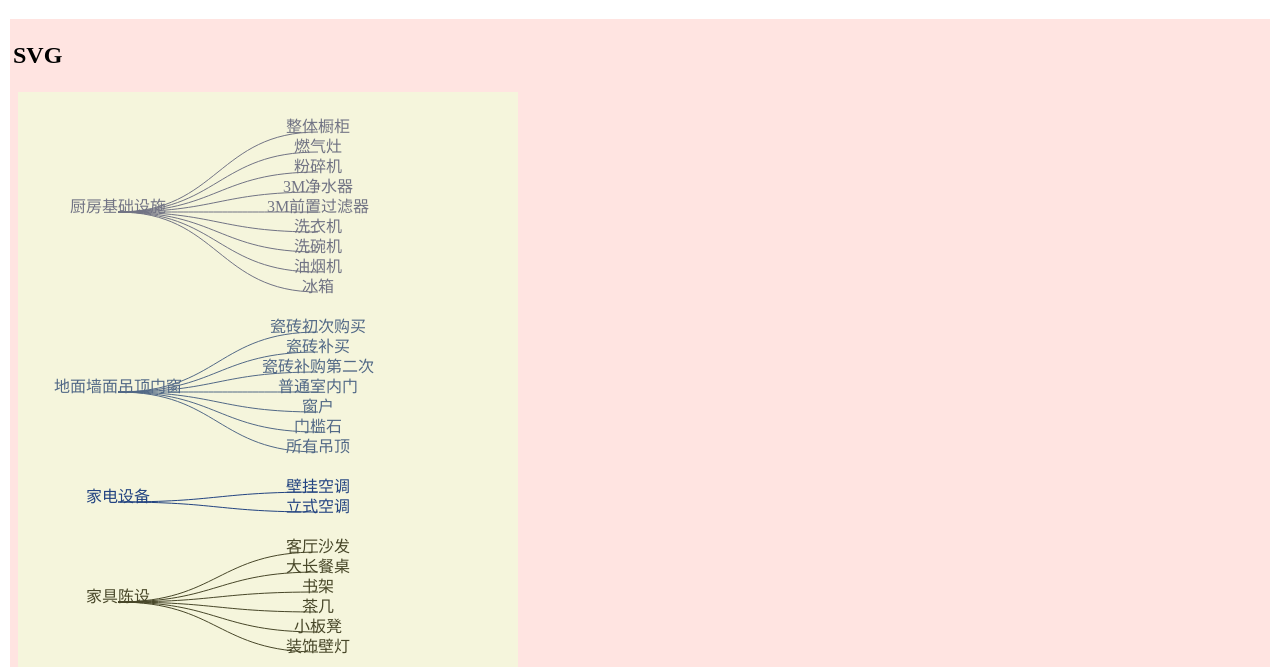
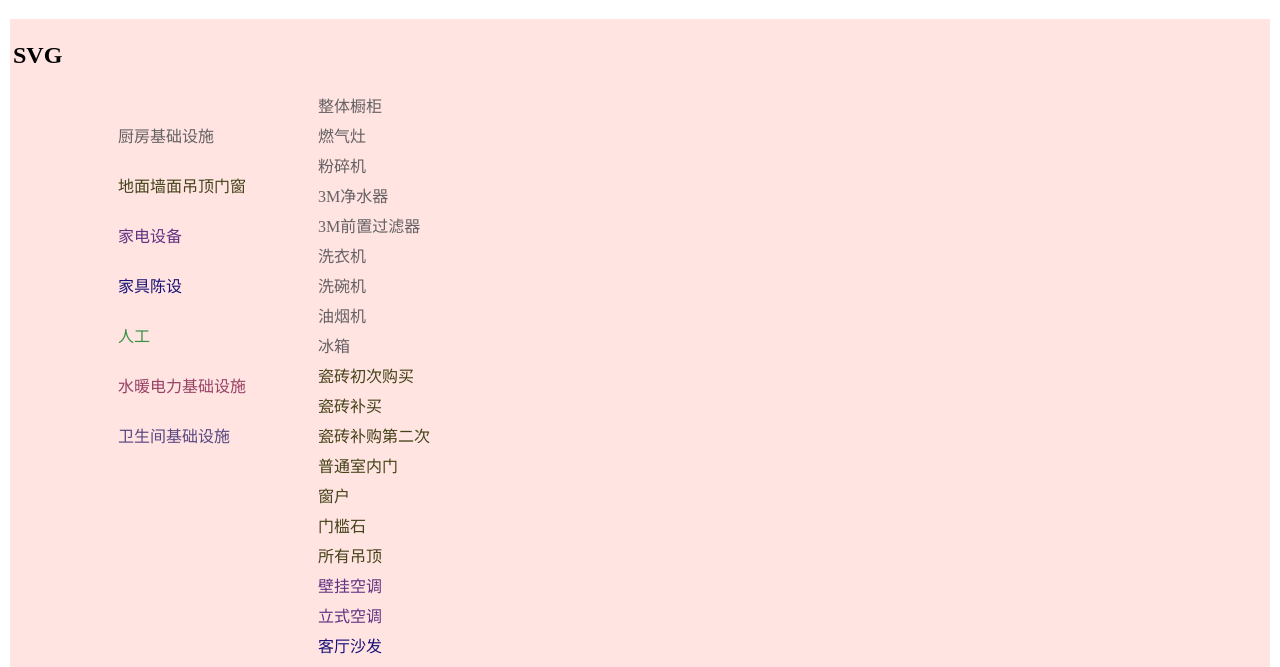
Before and after one commit to listenzcc/new_balance, a plain HTML site: page src/index.html in a window 1280 px wide. Shown: the part 61-728 px from the top of the page. Drawn offline with nearby package versions, Linux system fonts and the light colour scheme.

Commit message:
Daily update

```diff
--- a/src/index.html
+++ b/src/index.html
@@ -18,7 +18,7 @@
 
     <div>
       <h2>Contents</h2>
-      <div id="contents_container"></div>
+      <div id="tables_container"></div>
     </div>
 
     <script src="onstart.js"></script>
--- a/src/onstart.js
+++ b/src/onstart.js
@@ -27,140 +27,209 @@ function thead_onclick(thead) {
   }
 }
 
-// Parse data into D3 useable structure
-function parse_data(data) {
+// Parse data into D3 useable structure,
+// and expose them
+function expose_parsed_data(data) {
   // Parse data into D3 useable list
   // Load data
   var _subject = data.科目;
   var _name = data.名称;
   var _price = data.总价;
 
-  // Init subject_list, object_list
-  var subject_idx = [];
-  var subject_list = [];
-  var object_list = [];
+  // Assume [subject_index], [subject_list] and [object_list] exist
+  // Init them as empty list
+  // Index table of subjects
+  subject_index = [];
+  // List of subjects
+  subject_list = [];
+  // List of objects
+  object_list = [];
+
+  // Fill the lists
   for (var key in _subject) {
     // Load subject, name and price,
     // pair name and price into object
     sub = _subject[key];
     nam = _name[key];
     pri = _price[key];
-    object = { name: nam, price: pri };
 
-    // If subject is not in subject_idx,
-    // 1. push it into subject_idx
-    // 2. push subject into subject_list synchronous
-    // 3. prepare empty list in object_list at the same idx
-    if (subject_idx.indexOf(sub) == -1) {
-      subject_idx.push(sub);
-      subject_list.push({ subject: sub, price: 0 });
-      object_list.push([]);
+    // Checkout idx of the subject
+    idx = subject_index.indexOf(sub);
+    if (idx == -1) {
+      // If subject is not found,
+      // create new entry in subject_index,
+      // update subject_list synchronously
+      subject_index.push(sub);
+      subject_list.push({
+        name: sub,
+        price: 0,
+        color: random_color(1, 10),
+        object_idxs: [],
+      });
+      idx = subject_index.indexOf(sub);
     }
 
-    // Push the object
-    // Update the price
-    idx = subject_idx.indexOf(sub);
-    object_list[idx].push(object);
-    subject_list[idx].price += object.price;
+    // Add new object
+    object_list.push({ name: nam, price: pri, subject_idx: idx });
+
+    // Update the subject
+    subject_list[idx].price += pri;
+    subject_list[idx].object_idxs.push(object_list.length - 1);
   }
 
-  return [subject_idx, subject_list, object_list];
+  console.log("Initialized lists: ");
+  console.log("subject_index", subject_index);
+  console.log("subject_list", subject_list);
+  console.log("object_list", object_list);
 }
 
 // Create SVG
-function create_svg(subject_idx, subject_list, object_list) {
+function create_svg() {
   // Creat svg and put subjects and objects on it,
   // in two columns:
   //  Column 1: Subjects
   //  Column 2: Objects in each subject
-  var scale = 1.0;
-  var height = 500;
+  // The height of the svg is data-driven.
+
+  // Settings
+  // !!! These part can be moved into *args of the function
   var width = 500;
+  var x_subject = 100;
+  var x_object = 300;
   var background_color = "beige";
 
-  // Add svg and set its style
-  let svg = d3.select("#svg_container").append("svg");
+  // Add new svg in #svg_container
+  let svg = d3
+    .select("#svg_container")
+    .append("svg")
+    .attr("width", width + "px");
 
-  var subject_offset_x = 100;
-  var object_offset_x = 300;
-  var object_y = 20;
-  var object_dy = 20;
+  // Add #svg_g1 in svg,
+  // it contains subjects
+  var y = 50;
+  var dy = 50;
+  svg
+    .append("g")
+    .attr("id", "svg_g1")
+    .selectAll("text")
+    .data(subject_list)
+    .enter()
+    .append("text")
+    .text((d) => d.name)
+    .attr("fill", (d) => d.color)
+    .attr("x", x_subject + "px")
+    .attr("y", () => {
+      y_str = y + "px";
+      y += dy;
+      return y_str;
+    });
+
+  // Add #svg_g2 in svg,
+  // it contains objects
+  y = 20;
+  dy = 30;
+  svg
+    .append("g")
+    .attr("id", "svg_g2")
+    .selectAll("text")
+    .data(object_list)
+    .enter()
+    .append("text")
+    .text((d) => {
+      console.log(d);
+      return d.name;
+    })
+    .attr("fill", (d) => subject_list[d.subject_idx].color)
+    .attr("x", x_object + "px")
+    .attr("y", () => {
+      y_str = y + "px";
+      y += dy;
+      return y_str;
+    });
+
+  // Set height of the svg
+  svg.attr("height", y + "px");
+}
+// var subject_offset_x = 100;
+// var object_offset_x = 300;
+// var object_y = 20;
+// var object_dy = 20;
 
 // Place texts
-  for (var idx in subject_idx) {
-    var color = random_color(1, 10);
+// for (var idx in subject_index) {
+//   var color = random_color(1, 10);
 
-    var y0 = object_y;
-    for (var i = 0; i < object_list[idx].length; i++) {
-      object_y += object_dy;
-      object_list[idx][i].dom = svg
-        .append("text")
-        .text(object_list[idx][i].name)
-        .attr("x", object_offset_x)
-        .attr("y", object_y)
-        .attr("fill", color)
-        .style("text-anchor", "middle");
-    }
+//   var y0 = object_y;
+//   for (var i = 0; i < object_list[idx].length; i++) {
+//     object_y += object_dy;
+//     object_list[idx][i].dom = svg
+//       .append("text")
+//       .text(object_list[idx][i].name)
+//       .attr("x", object_offset_x)
+//       .attr("y", object_y)
+//       .attr("fill", color)
+//       .style("text-anchor", "middle");
+//   }
 
-    object_y += object_dy;
+//   object_y += object_dy;
 
-    subject_list[idx].color = color;
-    subject_list[idx].dom = svg
-      .append("text")
-      .text(subject_list[idx].subject)
-      .attr("x", subject_offset_x)
-      .attr("y", (y0 + object_y) / 2)
-      .attr("fill", color)
-      .style("text-anchor", "middle");
-  }
+//   subject_list[idx].color = color;
+//   subject_list[idx].dom = svg
+//     .append("text")
+//     .text(subject_list[idx].subject)
+//     .attr("x", subject_offset_x)
+//     .attr("y", (y0 + object_y) / 2)
+//     .attr("fill", color)
+//     .style("text-anchor", "middle");
+// }
 
-  // Draw connections
-  for (var j in subject_idx) {
-    for (var k in object_list[j]) {
-      x0 = subject_list[j].dom._groups[0][0].x.baseVal[0].value;
-      y0 = subject_list[j].dom._groups[0][0].y.baseVal[0].value;
-      color = subject_list[j].color;
-      x1 = object_list[j][k].dom._groups[0][0].x.baseVal[0].value;
-      y1 = object_list[j][k].dom._groups[0][0].y.baseVal[0].value;
-      svg
-        .append("path")
-        .attr(
-          "d",
-          "M " +
-            x0 +
-            " " +
-            y0 +
-            " C" +
-            200 +
-            " " +
-            y0 +
-            " " +
-            200 +
-            " " +
-            y1 +
-            " " +
-            x1 +
-            " " +
-            y1
-        )
-        .attr("stroke", color)
-        .attr("fill", "transparent");
-    }
-  }
+// // Draw connections
+// for (var j in subject_index) {
+//   for (var k in object_list[j]) {
+//     x0 = subject_list[j].dom._groups[0][0].x.baseVal[0].value;
+//     y0 = subject_list[j].dom._groups[0][0].y.baseVal[0].value;
+//     color = subject_list[j].color;
+//     x1 = object_list[j][k].dom._groups[0][0].x.baseVal[0].value;
+//     y1 = object_list[j][k].dom._groups[0][0].y.baseVal[0].value;
+//     svg
+//       .append("path")
+//       .attr(
+//         "d",
+//         "M " +
+//           x0 +
+//           " " +
+//           y0 +
+//           " C" +
+//           200 +
+//           " " +
+//           y0 +
+//           " " +
+//           200 +
+//           " " +
+//           y1 +
+//           " " +
+//           x1 +
+//           " " +
+//           y1
+//       )
+//       .attr("stroke", color)
+//       .attr("fill", "transparent");
+//   }
+// }
 
-  svg.attr(
-    "style",
-    "width: " +
-      width +
-      "px;" +
-      "height: " +
-      object_y +
-      "px;" +
-      "background-color: " +
-      background_color
-  );
+// svg.attr(
+//   "style",
+//   "width: " +
+//     width +
+//     "px;" +
+//     "height: " +
+//     object_y +
+//     "px;" +
+//     "background-color: " +
+//     background_color
+// );
 
-  console.log("subject_list", subject_list);
+// console.log("subject_list", subject_list);
 
 // svg
 //   .append("circle")
@@ -170,34 +239,14 @@ function create_svg(subject_idx, subject_list, object_list) {
 //   .attr("stroke", "black")
 //   .attr("stroke-width", "2")
 //   .attr("fill", "none");
-}
 
-// Fill #contents div
-d3.json("latest.json").then(function (data) {
-  console.log("data", data);
-  // Parse data
-  //  subject 1
-  //    |-- object 1
-  //    |-- object 2
-  //    `-- ...
-  //  subject 2
-  //    |-- object 1
-  //    `-- object 2
-  //  ...
-  var parsed = parse_data(data);
-  var subject_idx = parsed[0];
-  var subject_list = parsed[1];
-  var object_list = parsed[2];
-  console.log("subject_idx", subject_idx);
-  console.log("subject_list", subject_list);
-  console.log("object_list", object_list);
-
+function create_tables() {
   // Create a table for each subject
   // in #contents div
   let tables = d3
-    .select("#contents_container")
+    .select("#tables_container")
     .selectAll("table")
-    .data(subject_idx)
+    .data(subject_index)
     .enter()
     .append("table");
 
@@ -212,7 +261,7 @@ d3.json("latest.json").then(function (data) {
     // Add two columns
     .selectAll("th")
     .data((d) => {
-      return ["(-)" + d.subject, d.price];
+      return ["(-)" + d.name, d.price.toFixed(2)];
     })
     .enter()
     .append("th")
@@ -221,20 +270,35 @@ d3.json("latest.json").then(function (data) {
   // Add tbody for each table
   // object_list is used
   tables
-    .data(object_list)
+    .data(subject_list)
     .append("tbody")
     .selectAll("tr")
-    .data((d) => d)
+    // [d] is subject object
+    // use .data to bound its object_idxs
+    .data((d) => d.object_idxs)
     .enter()
     .append("tr")
     // Add two columns
     .selectAll("td")
+    // [d] is idx of an object
     .data((d) => {
-      return [d.name, d.price];
+      x = object_list[d];
+      return [x.name, x.price];
     })
     .enter()
     .append("td")
     .text((d) => d);
+}
 
-  create_svg(subject_idx, subject_list, object_list);
+var subject_index = [];
+var subject_list = [];
+var object_list = [];
+
+// Fill #contents div
+d3.json("latest.json").then(function (data) {
+  console.log("data", data);
+  expose_parsed_data(data);
+
+  create_tables();
+  create_svg();
 });
--- a/src/style.css
+++ b/src/style.css
@@ -11,7 +11,11 @@ table {
   border-collapse: collapse;
 }
 
+td,
 th {
   width: 200px;
+}
+
+th {
   border-bottom: 1px solid;
 }
```
Also changed, not shown: src/latest.json (+1 -1 lines). Lines whose indentation alone changed are shown as unchanged.
